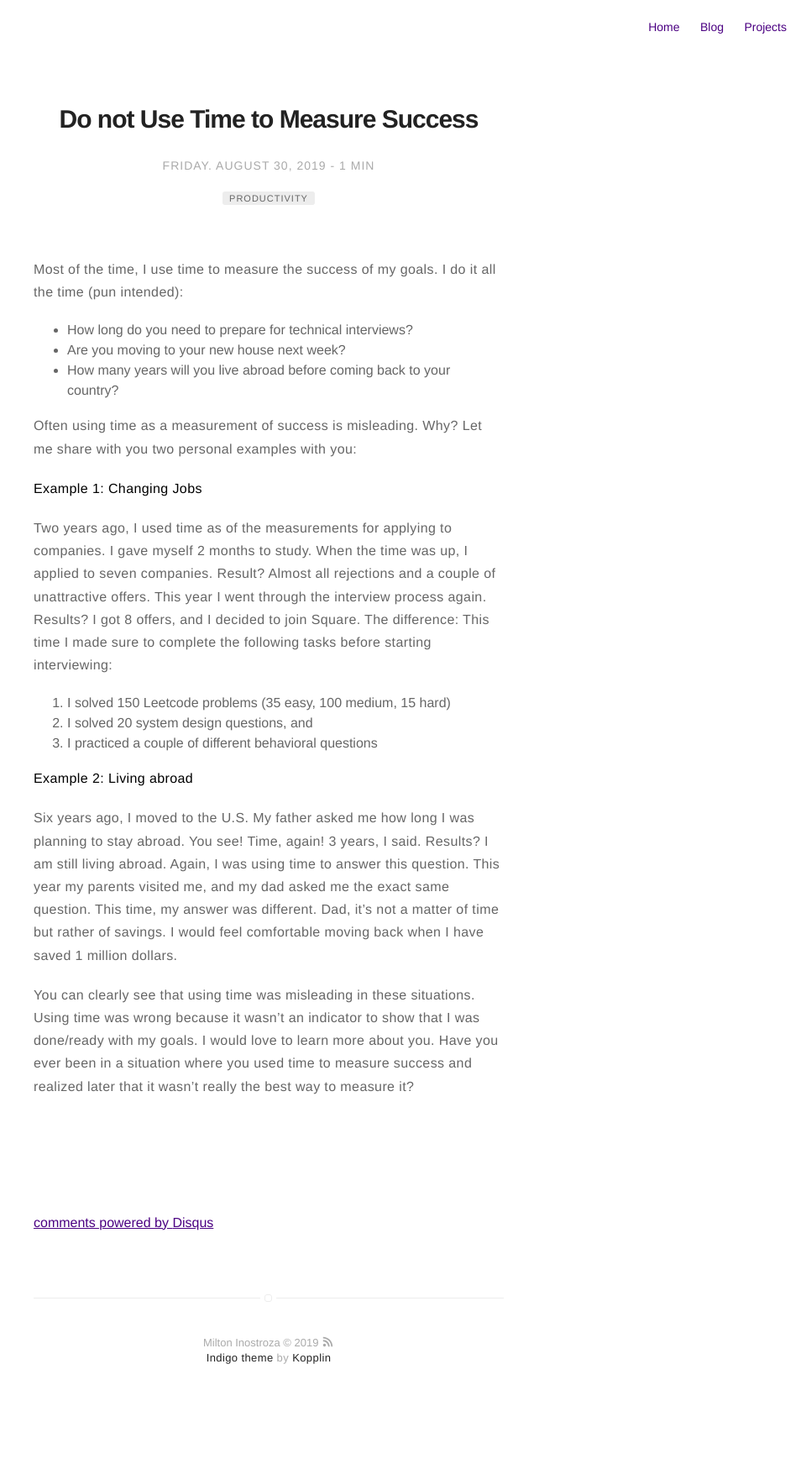
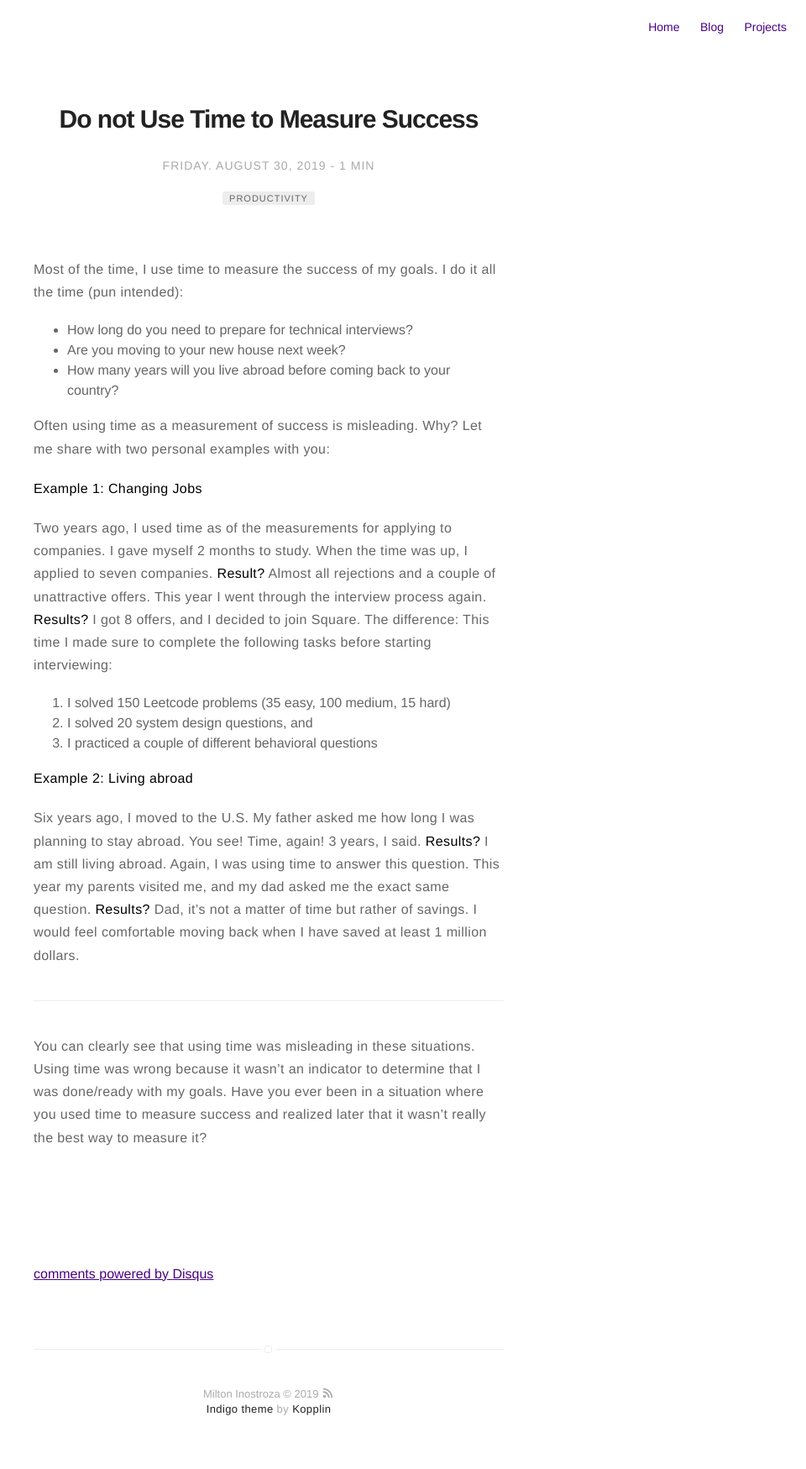
Before and after one commit to minostro/minostro.github.io, a Jekyll site: the page built from _posts/2019-10-30-dont-use-time-to-measure-success.markdown, in a window 1280 px wide. Shown: the whole page at 84% size, without its empty margins (320-1280 px from the left). Built offline with Jekyll 4.4.1, drawn with Linux system fonts in a browser that asks for light colours; comment, search, counter and statistics services are not loaded; before the commit the page ends 1688 px from its top, so only the background shows below that.

```diff
--- a/_posts/2019-10-30-dont-use-time-to-measure-success.markdown
+++ b/_posts/2019-10-30-dont-use-time-to-measure-success.markdown
@@ -12,11 +12,11 @@
 - Are you moving to your new house next week?
 - How many years will you live abroad before coming back to your country?
 
-Often using time as a measurement of success is misleading. Why? Let me share with you two personal examples with you:
+Often using time as a measurement of success is misleading. Why? Let me share with two personal examples with you:
 
 __Example 1: Changing Jobs__
 
-Two years ago, I used time as of the measurements for applying to companies. I gave myself 2 months to study. When the time was up, I applied to seven companies. Result? Almost all rejections and a couple of unattractive offers. This year I went through the interview process again. Results? I got 8 offers, and I decided to join Square. The difference: This time I made sure to complete the following tasks before starting interviewing:
+Two years ago, I used time as of the measurements for applying to companies. I gave myself 2 months to study. When the time was up, I applied to seven companies. __Result?__ Almost all rejections and a couple of unattractive offers. This year I went through the interview process again. __Results?__ I got 8 offers, and I decided to join Square. The difference: This time I made sure to complete the following tasks before starting interviewing:
 
 1. I solved 150 Leetcode problems (35 easy, 100 medium, 15 hard)
 1. I solved 20 system design questions, and
@@ -24,6 +24,7 @@
 
 __Example 2: Living abroad__
 
-Six years ago, I moved to the U.S. My father asked me how long I was planning to stay abroad. You see! Time, again! 3 years, I said. Results? I am still living abroad. Again, I was using time to answer this question. This year my parents visited me, and my dad asked me the exact same question. This time, my answer was different. Dad, it’s not a matter of time but rather of savings. I would feel comfortable moving back when I have saved 1 million dollars.
+Six years ago, I moved to the U.S. My father asked me how long I was planning to stay abroad. You see! Time, again! 3 years, I said. __Results?__ I am still living abroad. Again, I was using time to answer this question. This year my parents visited me, and my dad asked me the exact same question. __Results?__ Dad, it’s not a matter of time but rather of savings. I would feel comfortable moving back when I have saved at least 1 million dollars.
 
-You can clearly see that using time was misleading in these situations. Using time was wrong because it wasn’t an indicator to show that I was done/ready with my goals. I would love to learn more about you. Have you ever been in a situation where you used time to measure success and realized later that it wasn’t really the best way to measure it?
+___
+You can clearly see that using time was misleading in these situations. Using time was wrong because it wasn’t an indicator to determine that I was done/ready with my goals. Have you ever been in a situation where you used time to measure success and realized later that it wasn’t really the best way to measure it?
```
Also changed, not shown: assets/images/profile.jpg, 1 other file.
